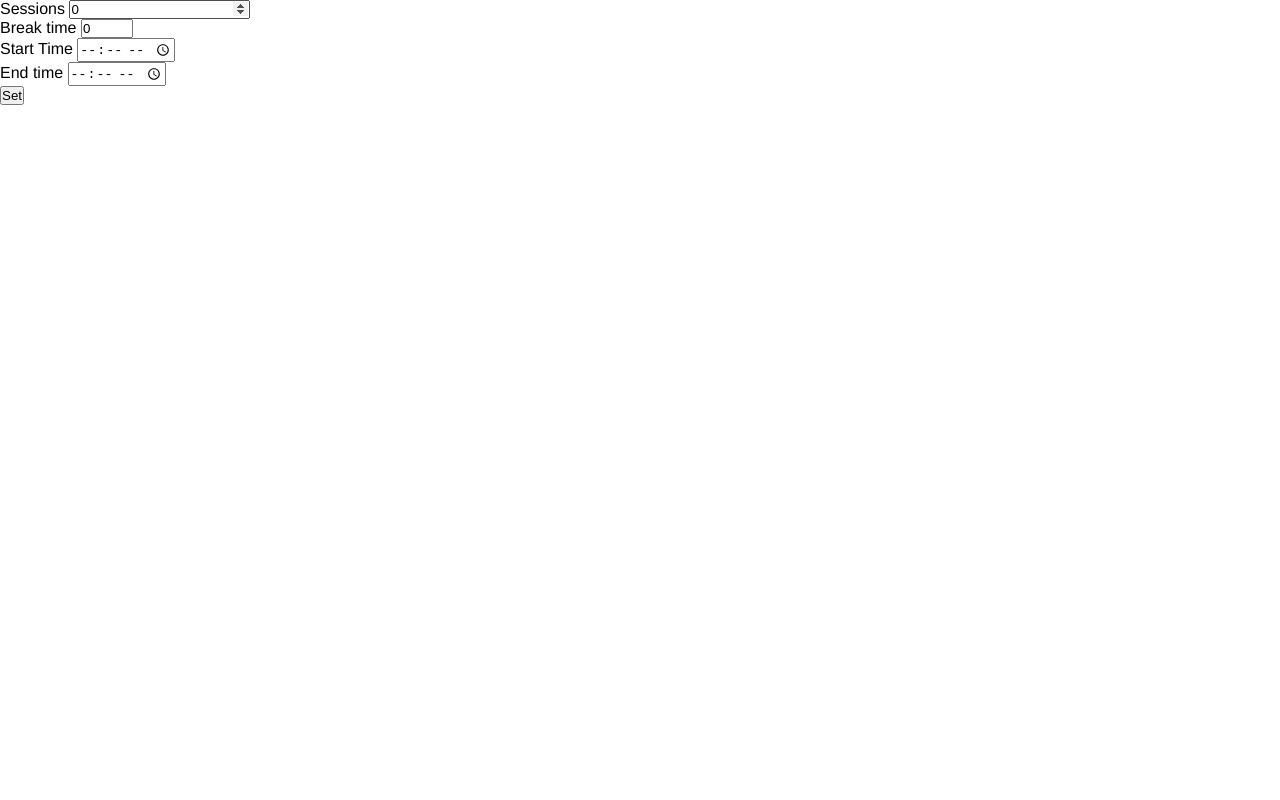
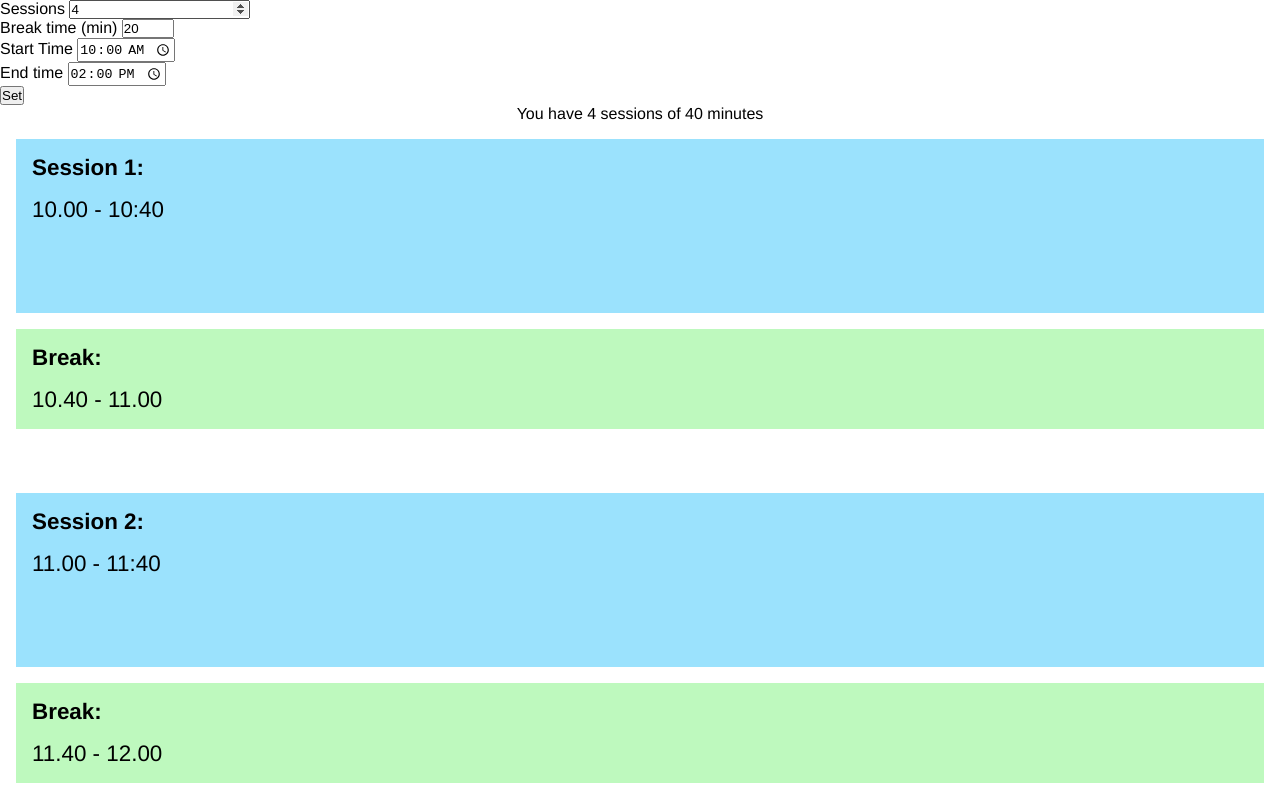
Before and after one commit to niyorn/Flippy, a Vue app: page / in a window 1280 px wide. Both pictures are taken after a click on the button "Set". Shown: the top 800 px of the page. Built offline with nearby package versions, Linux system fonts and the light colour scheme.

Commit message:
update: Seperate session item into component

```diff
--- /dev/null
+++ b/src/components/SessionItem.vue
@@ -0,0 +1,87 @@
+<template>
+    <section class="session-item-container">
+        <div class="session-item">
+            <p class="item session">
+                <span class="title">
+                    Session {{index}}:
+                </span>
+                <span class="time">
+                    {{sessionStartTime}} - {{sessionEndTime}}
+                </span>
+            </p>
+            <p class="item break">
+                <span class="title">
+                    Break:
+                </span>
+                <span class="time">
+                    {{breakStartTime}} - {{breakEndTime}}
+                </span>
+            </p>
+        </div>
+    </section>
+</template>
+
+<script>
+    export default {
+        name: 'SessionItem',
+        props: {
+            index: {
+                type: Number
+            },
+            sessionStartTime: {
+                type: String,
+                required: true
+            },
+            sessionEndTime: {
+                type: String,
+                required: true
+            },
+            breakStartTime: {
+                type: String,
+                required: true
+            },
+            breakEndTime: {
+                type: String,
+                required: true
+            }
+        }
+    }
+</script>
+
+<style lang="scss" scoped>
+    .session-item-container {
+        list-style: none;
+
+        .session-item {
+            margin: 1rem;
+            margin-bottom: 4rem;
+            display: grid;
+            grid-template-rows: 1.5fr 1fr;
+
+            .item {
+                padding: 1rem;
+                font-size: 1.4rem;
+                display: flex;
+                flex-direction: column;
+
+                .title {
+                    font-weight: 700;
+                }
+
+                .time {
+                    font-weight: 400;
+                    margin-top: 1rem;
+                }
+            }
+
+            .session {
+                background-color: #9be2fd;
+            }
+
+            .break {
+                background-color: #bef9be;
+                margin-top: 1rem;
+            }
+        }
+    }
+</style>
--- a/src/views/Home.vue
+++ b/src/views/Home.vue
@@ -1,58 +1,63 @@
 <template>
   <main class="home">
-    <form >
+    <form>
       <div>
         <label>
           Sessions
-          <input v-model="sessions" type="number" class="sessions" placeholder="How many sessions do you want to do?">
+          <input v-model="sessions" type="number" step="" class="sessions" placeholder="How many sessions do you want to do?">
         </label>
       </div>
 
       <div>
         <label>
-          Break time
-          <input v-model="breakTime" type="number" min="0" max="60" class=" break-time" placeholder="How long do you want your break?">
+          Break time (min)
+          <input v-model="breakTime" type="number" step="5" min="0" max="60" class=" break-time"
+            placeholder="How long do you want your break?">
         </label>
       </div>
 
       <div>
         <label>
           Start Time
-          <input v-model="startTime" type="time" class="start-time" placeholder="When do you want to start?">
+          <input v-model="startTime" type="time" step="300" class="start-time" placeholder="When do you want to start?">
         </label>
       </div>
 
       <div>
         <label>
           End time
-          <input v-model="endTime" type="time" class="end-time" placeholder="When do you want to stop?">
+          <input v-model="endTime" type="time" step="300" class="end-time" placeholder="When do you want to stop?">
         </label>
       </div>
 
       <button @click.prevent="calculateSessions">Set</button>
     </form>
 
-    <p v-if="enoughTime">You have {{this.sessions}} sessions of {{sessionUnitTime}} minutes</p>
-    <ul v-for="timeFrame in allSessionTimeFrame" :key="timeFrame.id">
-      <li>
-        <p>sessionTime: {{timeFrame.sessionTime.startTime}} - {{timeFrame.sessionTime.endTime}}</p>
-        <p>breakTime: {{timeFrame.breakTime.startTime}} - {{timeFrame.breakTime.endTime}}</p>
-      </li>
-    </ul>
+    <section v-if="enoughTime" class="session-container">
+      <p class="description">You have {{this.sessions}} sessions of {{sessionUnitTime}} minutes</p>
+      <SessionItem v-for="(timeFrame,index) in allSessionTimeFrame" :key="timeFrame.id"
+        :index="index+1"
+        :sessionStartTime='timeFrame.sessionTime.startTime' :sessionEndTime='timeFrame.sessionTime.endTime'
+        :breakStartTime='timeFrame.breakTime.startTime' :breakEndTime='timeFrame.breakTime.endTime' />
+    </section>
   </main>
 </template>
 
 <script>
   import moment from 'moment'
+  import SessionItem from '@/components/SessionItem.vue'
   // @ is an alias to /src
   export default {
     name: 'home',
+    components: {
+      SessionItem
+    },
     data() {
       return {
-      sessions: 0,
-      breakTime: 0,
-      startTime: '',
-      endTime: '',
+        sessions: 4,
+        breakTime: 20,
+        startTime: '10:00',
+        endTime: '14:00',
         enoughTime: false,
         sessionUnitTime: 0,
         allSessionTimeFrame: []
@@ -77,10 +82,10 @@ export default {
         const totalTime = this.calculateTimeDifference()
         const breakTime = this.calculateBreakTime()
 
-      if(breakTime < totalTime) {
+        if (breakTime < totalTime) {
           this.enoughTime = true
           const workTime = totalTime - breakTime
-        this.sessionUnitTime = Math.floor(workTime/this.sessions)
+          this.sessionUnitTime = Math.floor(workTime / this.sessions)
           this.showTimeFrame(this.sessionUnitTime)
         }
       },
@@ -90,14 +95,14 @@ export default {
         const endTime = moment(this.endTime, "HH,mm")
         //calculate the difference (in milliseconds)
         const timeDifferenceInMilliseconds = endTime.diff(startTime)
-      const minute = 60*1000
+        const minute = 60 * 1000
 
-      const timeDifferenceInMinute = timeDifferenceInMilliseconds/minute
+        const timeDifferenceInMinute = timeDifferenceInMilliseconds / minute
 
         return timeDifferenceInMinute
       },
       calculateBreakTime() {
-      const totalBreakTime = this.breakTime*this.sessions
+        const totalBreakTime = this.breakTime * this.sessions
         return totalBreakTime
       },
       showTimeFrame(sessionUnitTime) {
@@ -106,14 +111,13 @@ export default {
         const sessions = this.sessions
         const allSessionsTimeFrame = []
 
-      for(let i = 0; i < sessions; i++) {
+        for (let i = 0; i < sessions; i++) {
           const session = {
-          sessionTime : {
+            sessionTime: {
               startTime: time.format('HH.mm'),
               endTime: time.add(sessionUnitTime, 'minutes').format('HH:mm')
             },
-          breakTime :
-            {
+            breakTime: {
               startTime: time.format('HH.mm'),
               endTime: time.add(this.breakTime, 'minutes').format('HH.mm')
             }
@@ -126,3 +130,11 @@ export default {
     }
   }
 </script>
+
+<style lang="scss" scoped>
+  .session-container {
+    .description {
+      text-align: center;
+    }
+  }
+</style>
```
Lines whose indentation alone changed are shown as unchanged.
